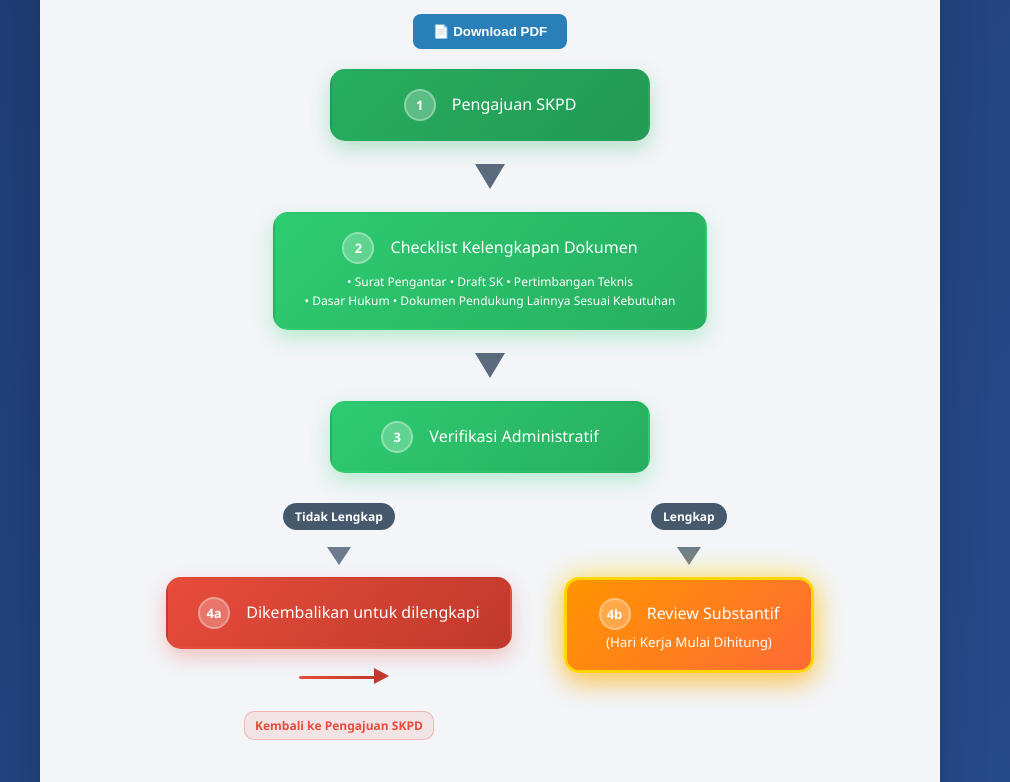
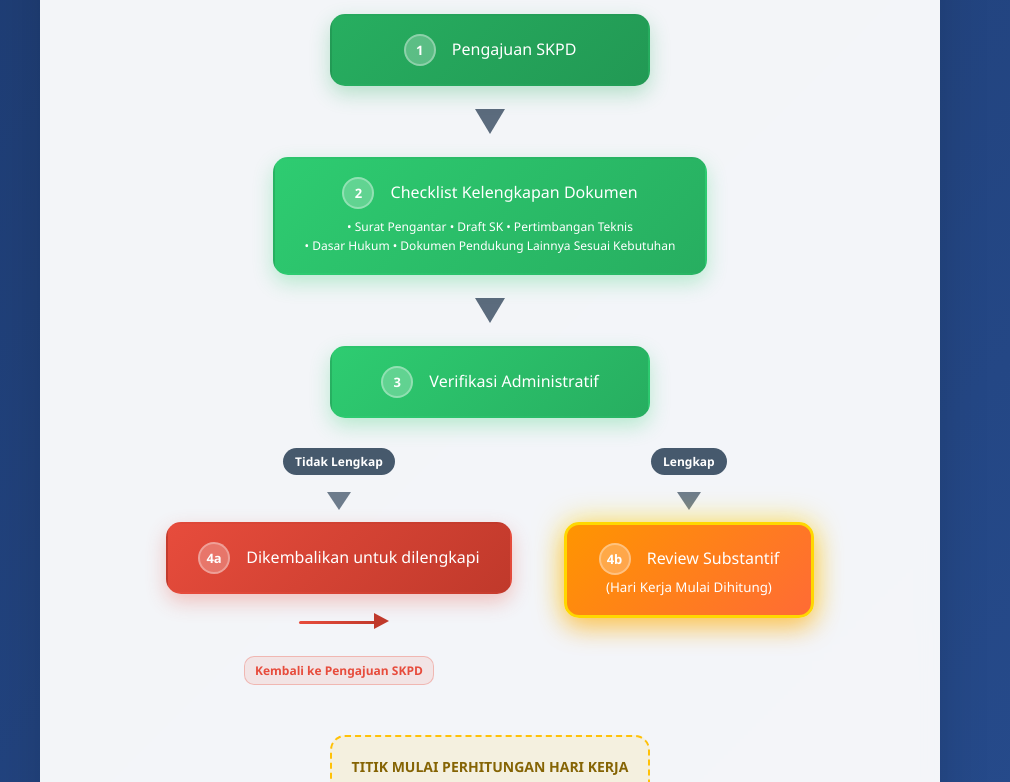
Before and after one commit to kumdangparimo-bit/Alur-Surat-Keputusan-a.n.-Bupati, a plain HTML site: page index.html in a window 1280 px wide. Shown: the part 122-904 px from the top of the page, without its empty margins (150-1160 px from the left). Drawn offline with Linux system fonts and the light colour scheme.

Commit message:
Update index.html

```diff
--- a/index.html
+++ b/index.html
@@ -335,13 +335,6 @@
 <body>
     <div class="container">
         <h1 class="title">Mekanisme Alur Surat Keputusan a.n. Bupati</h1>
-        <!-- Tombol Download PDF -->
-<div style="text-align:center; margin-bottom:20px;">
-  <button id="downloadBtn"
-    style="background:#2980b9; color:white; border:none; padding:10px 20px; border-radius:8px; cursor:pointer; font-weight:600;">
-    📄 Download PDF
-  </button>
-</div>
 
         <div class="flowchart">
             <!-- Step 1: Pengajuan SKPD -->
```
